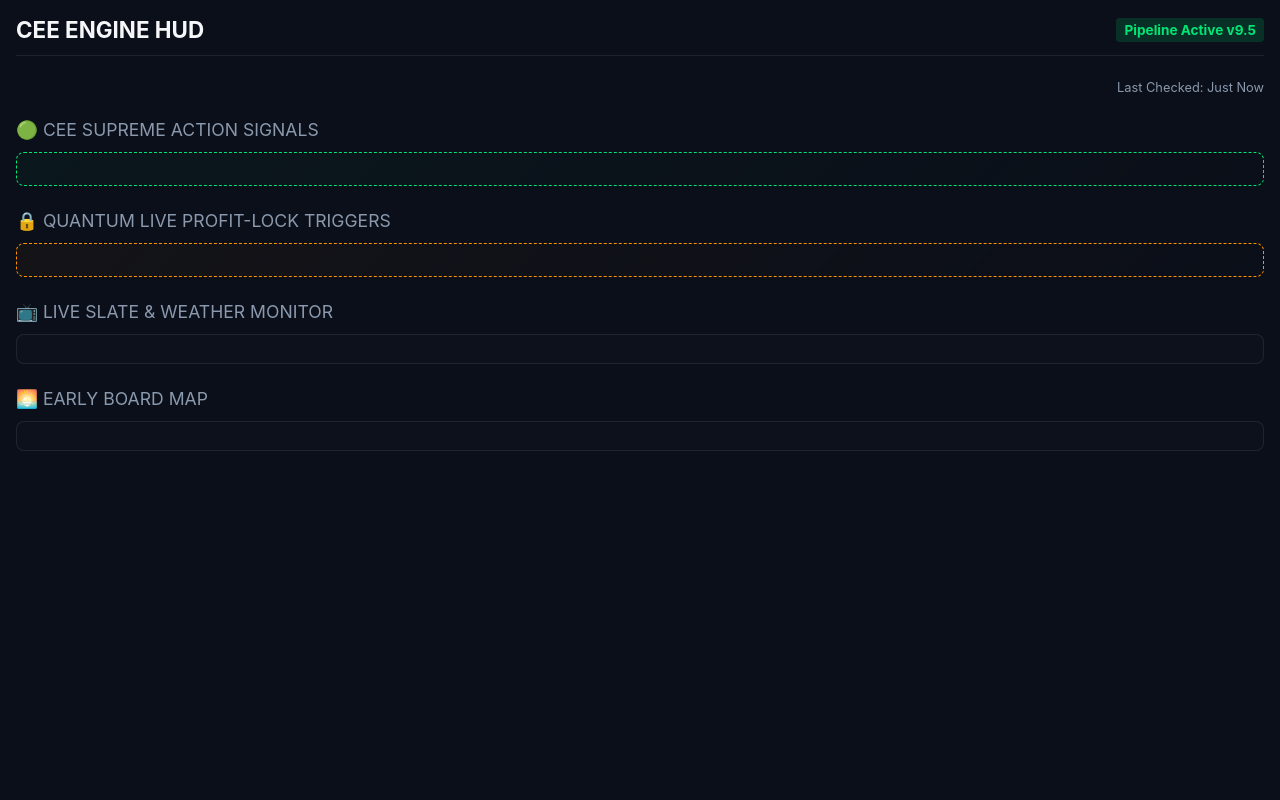
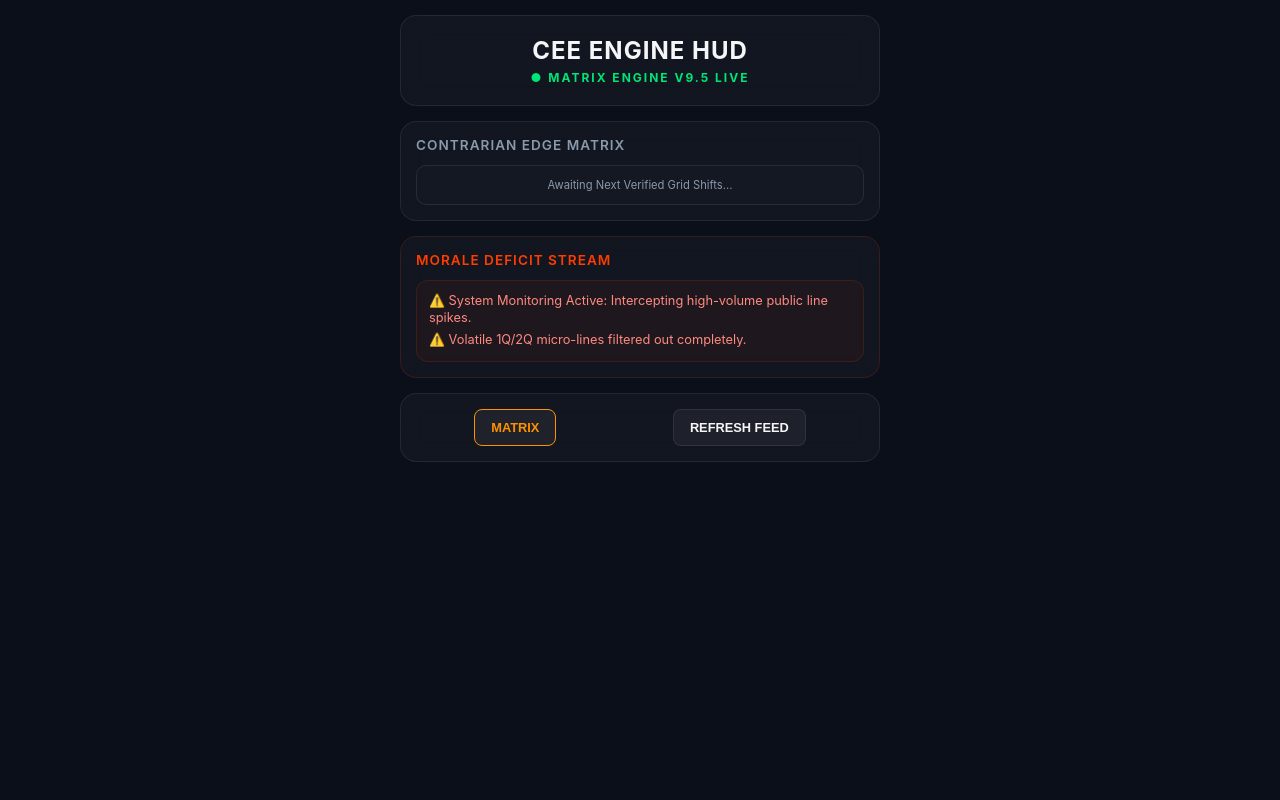
Before and after one commit to matty48653-design/Cee-app, a Python web app: template templates/dashboard.html in a window 1280 px wide. Run offline with Jinja, Linux system fonts and the light colour scheme; the template is opened without the code that fills it, so the values that code supplies are empty.

Commit message:
Enhance dashboard layout and styling
Refactor dashboard styles and layout, adding glassmorphism effects and improving structure.

```diff
--- a/templates/dashboard.html
+++ b/templates/dashboard.html
@@ -5,119 +5,252 @@
     <meta name="viewport" content="width=device-width, initial-scale=1.0">
     <title>Cee Engine HUD</title>
     <style>
-        :root { --bg-color: #0b0f19; --card-bg: rgba(255, 255, 255, 0.03); --border-color: rgba(255, 255, 255, 0.08); --accent-green: #00e676; --accent-orange: #ff9100; --text-main: #f5f6f9; --text-muted: #8a99ad; }
-        body { background-color: var(--bg-color); color: var(--text-main); font-family: -apple-system, sans-serif; padding: 16px; margin: 0; }
-        .header { display: flex; justify-content: space-between; align-items: center; margin-bottom: 24px; border-bottom: 1px solid var(--border-color); padding-bottom: 12px; }
-        .section-title { font-size: 1.1rem; text-transform: uppercase; color: var(--text-muted); margin: 24px 0 12px 0; }
-        .grid-box { background: rgba(255, 255, 255, 0.01); border: 1px solid var(--border-color); border-radius: 8px; padding: 14px; margin-top: 10px; }
-        .grid-row { display: flex; justify-content: space-between; padding: 10px 0; border-bottom: 1px solid rgba(255,255,255,0.02); font-size: 0.95rem; }
-        .grid-row:last-child { border-bottom: none; }
-        .action-card { background: linear-gradient(135deg, rgba(0,230,118,0.04) 0%, rgba(11,15,25,0.6) 100%); border: 1px dashed var(--accent-green); border-radius: 8px; padding: 16px; margin-top: 10px; }
-        .quantum-card { background: linear-gradient(135deg, rgba(255,145,0,0.04) 0%, rgba(11,15,25,0.6) 100%); border: 1px dashed var(--accent-orange); border-radius: 8px; padding: 16px; margin-top: 10px; }
-        .line-item { padding: 10px 0; border-bottom: 1px solid rgba(255,255,255,0.03); }
-        .line-item:last-child { border-bottom: none; }
-        .badge { background: rgba(0, 230, 118, 0.15); color: var(--accent-green); padding: 4px 8px; border-radius: 4px; font-size: 0.85rem; font-weight: bold; }
-        .badge-orange { background: rgba(255, 145, 0, 0.15); color: var(--accent-orange); }
+        :root {
+            --bg-color: #0b0f19;
+            --card-bg: rgba(255, 255, 255, 0.03);
+            --border-color: rgba(255, 255, 255, 0.08);
+            --accent-green: #00e676;
+            --accent-orange: #ff9100;
+            --accent-red: #ff3d00;
+            --text-main: #f5f6f7;
+            --text-muted: #8a99ad;
+        }
+
+        * {
+            box-sizing: border-box;
+            margin: 0;
+            padding: 0;
+        }
+
+        body {
+            background-color: var(--bg-color);
+            color: var(--text-main);
+            font-family: -apple-system, BlinkMacSystemFont, "Segoe UI", Roboto, Helvetica, Arial, sans-serif;
+            padding: 15px;
+            display: flex;
+            flex-direction: column;
+            align-items: center;
+            min-height: 100vh;
+        }
+
+        /* Mobile Dashboard Layout */
+        .hud-container {
+            width: 100%;
+            max-width: 480px;
+            display: flex;
+            flex-direction: column;
+            gap: 15px;
+        }
+
+        /* Glassmorphism Panel Header */
+        .hud-header {
+            background: var(--card-bg);
+            backdrop-filter: blur(12px);
+            -webkit-backdrop-filter: blur(12px);
+            border: 1px solid var(--border-color);
+            border-radius: 16px;
+            padding: 20px;
+            text-align: center;
+            position: relative;
+        }
+
+        .hud-header h1 {
+            font-size: 1.5rem;
+            letter-spacing: 1px;
+            color: var(--text-main);
+            text-transform: uppercase;
+        }
+
+        .engine-status {
+            font-size: 0.75rem;
+            color: var(--accent-green);
+            text-transform: uppercase;
+            margin-top: 5px;
+            font-weight: bold;
+            letter-spacing: 2px;
+        }
+
+        /* Contrarian Matrix Grid */
+        .matrix-section {
+            background: var(--card-bg);
+            backdrop-filter: blur(12px);
+            -webkit-backdrop-filter: blur(12px);
+            border: 1px solid var(--border-color);
+            border-radius: 16px;
+            padding: 15px;
+        }
+
+        .section-title {
+            font-size: 0.85rem;
+            color: var(--text-muted);
+            text-transform: uppercase;
+            margin-bottom: 12px;
+            letter-spacing: 1px;
+            font-weight: 600;
+        }
+
+        .grid-container {
+            display: flex;
+            flex-direction: column;
+            gap: 10px;
+        }
+
+        /* Compact Data Line Cards */
+        .data-card {
+            background: rgba(255, 255, 255, 0.01);
+            border: 1px solid var(--border-color);
+            border-radius: 10px;
+            padding: 12px;
+            display: flex;
+            justify-content: space-between;
+            align-items: center;
+            transition: transform 0.2s ease;
+        }
+
+        .data-card:active {
+            transform: scale(0.98);
+        }
+
+        .matchup-info {
+            display: flex;
+            flex-direction: column;
+            gap: 2px;
+        }
+
+        .matchup-teams {
+            font-size: 0.95rem;
+            font-weight: bold;
+        }
+
+        .matchup-league {
+            font-size: 0.7rem;
+            color: var(--text-muted);
+            text-transform: uppercase;
+            letter-spacing: 0.5px;
+        }
+
+        .metrics-block {
+            text-align: right;
+            display: flex;
+            flex-direction: column;
+            gap: 2px;
+        }
+
+        .edge-metric {
+            font-size: 0.95rem;
+            color: var(--accent-green);
+            font-weight: bold;
+        }
+
+        .slider-floor {
+            font-size: 0.7rem;
+            color: var(--text-muted);
+        }
+
+        /* Morale Deficit Alerts */
+        .alert-stream {
+            background: rgba(255, 61, 0, 0.05);
+            border: 1px solid rgba(255, 61, 0, 0.15);
+            border-radius: 12px;
+            padding: 12px;
+            display: flex;
+            flex-direction: column;
+            gap: 6px;
+        }
+
+        .alert-item {
+            font-size: 0.8rem;
+            color: #ff8a80;
+            line-height: 1.3;
+        }
+
+        /* Interactive Simulator Controller Dock */
+        .hud-dock {
+            background: var(--card-bg);
+            backdrop-filter: blur(12px);
+            border: 1px solid var(--border-color);
+            border-radius: 16px;
+            padding: 15px;
+            display: flex;
+            justify-content: space-around;
+            align-items: center;
+        }
+
+        .dock-btn {
+            background: rgba(255, 255, 255, 0.05);
+            border: 1px solid var(--border-color);
+            color: var(--text-main);
+            padding: 10px 16px;
+            border-radius: 8px;
+            font-size: 0.8rem;
+            text-transform: uppercase;
+            font-weight: bold;
+            cursor: pointer;
+            transition: all 0.2s ease;
+        }
+
+        .dock-btn:active {
+            background: rgba(255, 255, 255, 0.1);
+            border-color: var(--text-muted);
+        }
+
+        .dock-btn.active {
+            border-color: var(--accent-orange);
+            color: var(--accent-orange);
+        }
     </style>
 </head>
 <body>
-    <div class="header">
-        <h1 style="font-size: 1.4rem; margin: 0;">CEE ENGINE HUD</h1>
-        <div class="badge" id="pipeline-badge">Pipeline Active v9.5</div>
-    </div>
-    <div class="status-container" style="text-align: right; font-size: 0.8rem; color: var(--text-muted); margin-bottom: 15px;">
-        Last Checked: <span id="sync-time">Just Now</span>
+
+    <div class="hud-container">
+
+        <!-- Glassmorphism Header Panel -->
+        <header class="hud-header">
+            <h1>Cee Engine HUD</h1>
+            <div class="engine-status">● Matrix Engine v9.5 Live</div>
+        </header>
+
+        <!-- Contrarian Edge Matrix -->
+        <section class="matrix-section">
+            <div class="section-title">Contrarian Edge Matrix</div>
+            <div class="grid-container">
+                {% if tracking_items %}
+                    {% for item in tracking_items %}
+                    <div class="data-card">
+                        <div class="matchup-info">
+                            <span class="matchup-teams">{{ item.teams }}</span>
+                            <span class="matchup-league">{{ item.league }}</span>
+                        </div>
+                        <div class="metrics-block">
+                            <span class="edge-metric">{{ item.edge }}</span>
+                            <span class="slider-floor">Milestone: {{ item.milestone }}</span>
+                        </div>
+                    </div>
+                    {% endfor %}
+                {% else %}
+                    <div class="data-card" style="justify-content: center;">
+                        <span class="slider-floor">Awaiting Next Verified Grid Shifts...</span>
+                    </div>
+                {% endif %}
+            </div>
+        </section>
+
+        <!-- Morale Deficit Stream -->
+        <section class="matrix-section" style="border-color: rgba(255, 61, 0, 0.15);">
+            <div class="section-title" style="color: var(--accent-red);">Morale Deficit Stream</div>
+            <div class="alert-stream">
+                <div class="alert-item">⚠️ System Monitoring Active: Intercepting high-volume public line spikes.</div>
+                <div class="alert-item">⚠️ Volatile 1Q/2Q micro-lines filtered out completely.</div>
+            </div>
+        </section>
+
+        <!-- Interactive Simulator HUD Dock -->
+        <footer class="hud-dock">
+            <button class="dock-btn active">Matrix</button>
+            <button class="dock-btn" onclick="location.reload()">Refresh Feed</button>
+        </footer>
+
     </div>
 
-    <div class="section-title">🟢 Cee Supreme Action Signals</div>
-    <div class="action-card">
-        {% for trigger in alert.triggers %}
-        <div class="line-item">
-            <div style="display: flex; justify-content: space-between; font-weight: bold; font-size: 0.92rem;">
-                <span style="color: var(--text-muted);">{{ trigger.market }}</span>
-                <span style="color: var(--accent-green);" id="cmd-text-{{ trigger.id }}">👉 {{ trigger.command }}</span>
-            </div>
-            <div style="font-size: 0.82rem; color: var(--text-main); padding-top: 3px;" id="cmd-note-{{ trigger.id }}">{{ trigger.alert_note }}</div>
-        </div>
-        {% endfor %}
-    </div>
-
-    <div class="section-title">🔒 Quantum Live Profit-Lock Triggers</div>
-    <div class="quantum-card">
-        {% for hedge in quantum.hedges %}
-        <div class="line-item">
-            <div style="display: flex; justify-content: space-between; font-weight: bold; font-size: 0.92rem;">
-                <span style="color: var(--text-muted);">{{ hedge.market }}</span>
-                <span style="color: var(--accent-orange);" id="quantum-txt-{{ hedge.id }}">⏳ {{ hedge.instruction }}</span>
-            </div>
-            <div style="font-size: 0.82rem; color: var(--text-main); padding-top: 3px;" id="quantum-note-{{ hedge.id }}">{{ hedge.note }}</div>
-        </div>
-        {% endfor %}
-    </div>
-
-    <div class="section-title">📺 Live Slate & Weather Monitor</div>
-    <div class="grid-box">
-        {% for match in live_games %}
-        <div class="grid-row" id="game-card-{{ match.id }}">
-            <div>
-                <span class="badge" style="font-size:0.75rem; padding: 2px 5px; background:rgba(255,255,255,0.05); color:var(--text-muted);">{{ match.sport }}</span>
-                <span style="font-weight: bold; margin-left: 5px;">{{ match.game }}</span><br>
-                <span style="font-size: 0.8rem; color: var(--accent-orange); display: block; padding-top: 4px;">{{ match.stadium }} • {{ match.weather }}</span>
-            </div>
-            <div style="text-align: right;">
-                <span style="font-weight: bold; color: var(--accent-green); font-size: 1.1rem;" id="score-{{ match.id }}">{{ match.score }}</span><br>
-                <span class="badge badge-orange" style="font-size: 0.75rem; margin-top: 4px; display: inline-block;" id="status-{{ match.id }}">{{ match.quarter }}</span>
-            </div>
-        </div>
-        {% endfor %}
-    </div>
-
-    <div class="section-title">🌅 Early Board Map</div>
-    <div class="grid-box">
-        {% for game in early.games %}
-        <div class="grid-row">
-            <div>
-                <span class="badge" style="font-size:0.75rem; padding: 2px 5px; background:rgba(255,255,255,0.05); color:var(--text-muted);">{{ game.sport }}</span>
-                <span style="font-weight: bold; margin-left: 5px;">{{ game.matchup }}</span><br>
-                <span style="font-size: 0.8rem; color: {{ game.drift_color }}; font-weight: 600; display: block; padding-top: 4px;">{{ game.drift_text }}</span>
-            </div>
-            <div style="text-align: right;">
-                <span style="font-size: 0.8rem; color: var(--text-muted);">Open: {{ game.open_line }}</span><br>
-                <span style="font-weight: bold; color: var(--accent-green); font-size: 1.05rem;">Live: {{ game.current_line }}</span>
-            </div>
-        </div>
-        {% endfor %}
-    </div>
-
-    <script>
-        function checkEnginePipeline() {
-            fetch('/api/feed').then(res => res.json()).then(data => {
-                if (data.status === "Pipeline Active") {
-                    document.getElementById('sync-time').innerText = new Date().toLocaleTimeString();
-                    Object.keys(data.score_updates).forEach(id => {
-                        const s = document.getElementById('score-' + id), q = document.getElementById('status-' + id);
-                        if (s && data.score_updates[id]) s.innerText = data.score_updates[id].score;
-                        if (q && data.score_updates[id]) q.innerText = data.score_updates[id].quarter;
-                    });
-                    Object.keys(data.sentiment_updates).forEach(k => { const e = document.getElementById('vol-' + k); if (e) e.innerText = data.sentiment_updates[k]; });
-                    if (data.live_bet_commands) {
-                        Object.keys(data.live_bet_commands).forEach(id => {
-                            const t = document.getElementById('cmd-text-' + id), n = document.getElementById('cmd-note-' + id);
-                            if (t) t.innerText = '👉 ' + data.live_bet_commands[id].command;
-                            if (n) n.innerText = data.live_bet_commands[id].note;
-                        });
-                    }
-                    if (data.quantum_updates) {
-                        Object.keys(data.quantum_updates).forEach(id => {
-                            const t = document.getElementById('quantum-txt-' + id), n = document.getElementById('quantum-note-' + id);
-                            if (t) t.innerText = '⏳ ' + data.quantum_updates[id].command;
-                            if (n) n.innerText = data.quantum_updates[id].note;
-                        });
-                    }
-                }
-            }).catch(e => { document.getElementById('pipeline-badge').innerText = "Syncing..."; });
-        }
-        setInterval(checkEnginePipeline, 15000);
-    </script>
 </body>
 </html>
```
